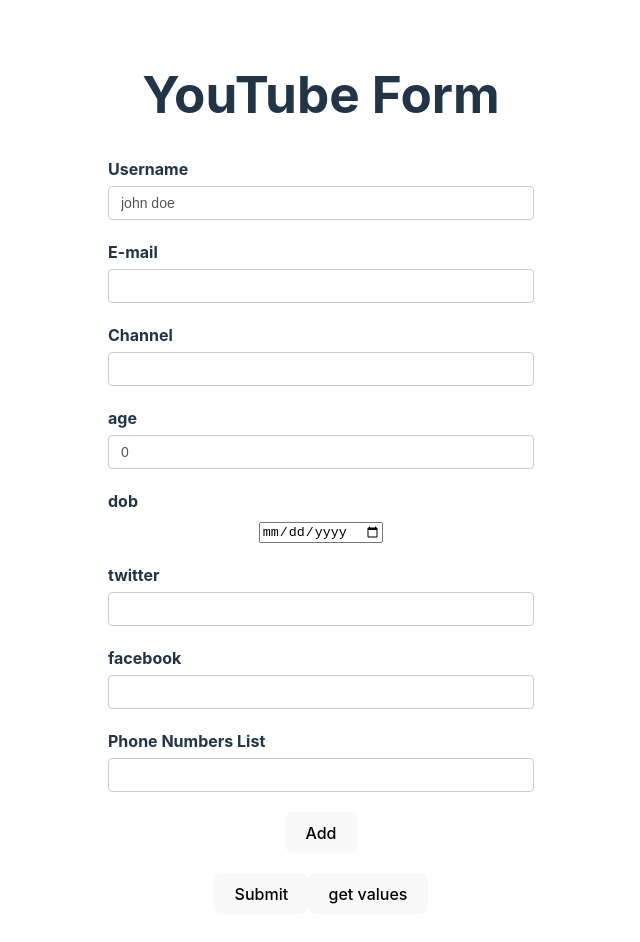
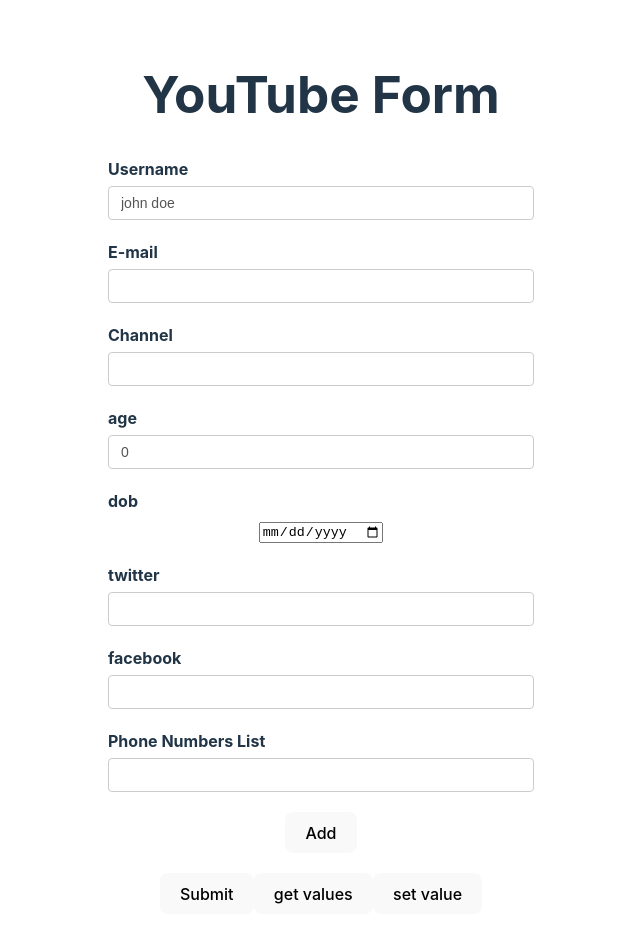
Before and after one commit to s8990/react-hook-form-example, a React (Vite) app: page / in a window 1280 px wide. Shown: the top 942 px of the page, without its empty margins (319-959 px from the left). Built offline with nearby package versions, Linux system fonts and the light colour scheme.

Commit message:
setValue method

```diff
--- a/src/components/YoutubeForm.tsx
+++ b/src/components/YoutubeForm.tsx
@@ -57,6 +57,7 @@
     formState: { errors },
     watch,
     getValues,
+    setValue,
   } = form;
 
   const { fields, append, remove } = useFieldArray({
@@ -80,7 +81,11 @@
 const handleGetValues = () => {
     console.log("getValues :: ", getValues());
     console.log("getValues - username :: ", getValues("username"));
-}
+};
+
+const handleSetValue = () => {
+    setValue("username", "");
+};
 
   const onSubmit = (values: FormValues) => {
     console.log("form submitted :: ", values);
@@ -200,6 +205,7 @@
 
         <button>Submit</button>
         <button type="button" onClick={handleGetValues}>get values</button>
+        <button type="button" onClick={handleSetValue}>set value</button>
       </form>
 
       <DevTool control={control} />
```
